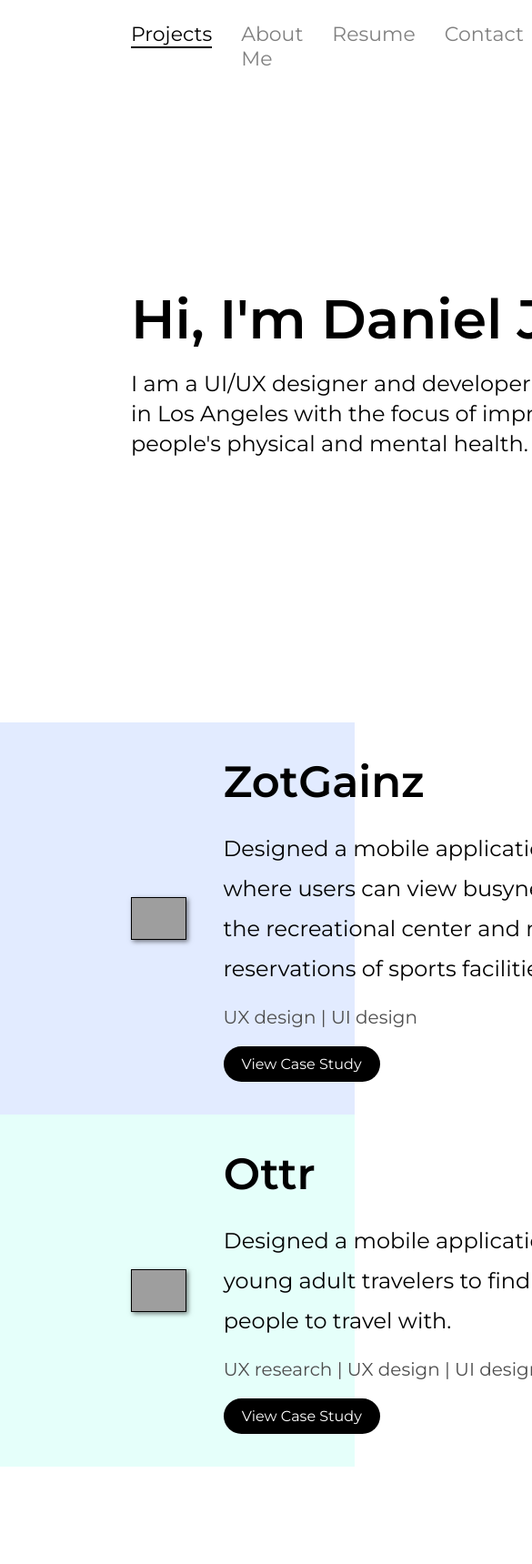
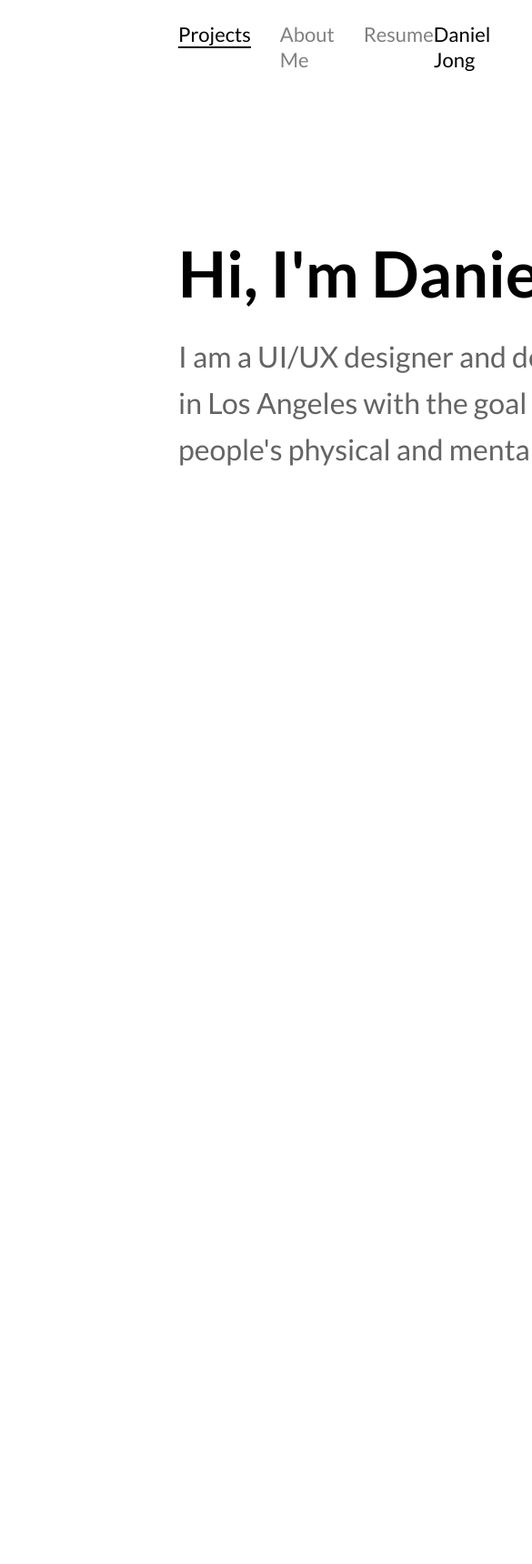
Before and after one commit to danielj1415/UI-UX-Portfolio, a website: page index.html in a window 390 px wide. Shown: the top 1719 px of the page at 91% size, 585 px wide, since content can reach past the window. After the commit the page ends 844 px from the top, so only its background shows below. Drawn offline with Linux system fonts and the light colour scheme; grey boxes are pictures that could not be loaded.

Commit message:
made changes

```diff
--- a/app.css
+++ b/app.css
@@ -11,8 +11,8 @@ header {
   justify-content: space-between;
   align-items: center;
   padding-top: 24px;
-  padding-left: 144px;
-  padding-right: 144px;
+  padding-left: 196px;
+  padding-right: 196px;
   padding-bottom: 12px;
 }
 
@@ -28,19 +28,25 @@ nav ul {
 }
 
 .fold{
-  margin-left: 144px;
-  margin-right: 144px;
+  margin-left: 196px;
+  margin-right: 196px;
+}
+
+.DanielJong
+{
+  font-size: 22px;
 }
 
 .name{
   color: black;
-  font-family: "Montserrat";
+  font-family: "Lato", sans-serif;
   font-size: 22px;
 }
 
 .list-wrapper{
   display:flex;
   align-items:flex-end;
+
 }
 
 nav li {
@@ -54,7 +60,7 @@ nav li:last-child{
 nav a {
   color: #000;
   text-decoration: none;
-  font-family: "Montserrat";
+  font-family: "Lato", sans-serif;
 }
 
 h1 {
@@ -69,10 +75,10 @@ main{
 
 .projectsBackgroundZotGainz{
   background-color: rgb(226, 235, 255);
-  margin-left: -144px;
-  margin-right: -144px;
-  padding-left: 144px;
-  padding-right: 144px;
+  margin-left: -196px;
+  margin-right: -196px;
+  padding-left: 196px;
+  padding-right: 196px;
   padding-top: 36px;
 
   padding-bottom: 36px;
@@ -80,10 +86,10 @@ main{
 
 .projectsBackgroundOttr{
   background-color: rgb(229, 255, 250);
-  margin-left: -144px;
-  margin-right: -144px;
-  padding-left: 144px;
-  padding-right: 144px;
+  margin-left: -196px;
+  margin-right: -196px;
+  padding-left: 196px;
+  padding-right: 196px;
   padding-top: 36px;
   padding-bottom: 36px;
 }
@@ -98,8 +104,8 @@ main{
 }
 
 .model{
-  height: 600px;
-  width: 600px;
+  height:65vh;
+  width: 65vw;
   padding-left: 72px;
 }
 
@@ -114,13 +120,14 @@ main{
 }
 
 .bold{
-  font-family: "Montserrat";
+  font-family: "lato", sans-serif;
   font-weight: bold;
-  font-size: 60px;
+  font-size: 70px;
 }
 .medium{
-  font-family: "Montserrat";
-  font-size: 24px;
+  font-family: "Lato", sans-serif;
+  font-size: 32px;
+  color: rgb(100, 100, 100);
 }
 
 .wrapper {
@@ -182,11 +189,11 @@ main{
 
 .projects p{
   margin-top: 0;
-  margin-left: 10%;
+  margin-left: 20%;
 }
 
 .projects a{
-  margin-left: 10%;
+  margin-left: 20%;
 }
 
 .project-text h2 {
@@ -200,21 +207,21 @@ main{
 }
 
 .projectsTitle{
-  font-family: "Montserrat";
+  font-family: "Lato", sans-serif;
   font-size: 48px;
   font-weight: bold;
   margin-bottom: 30px;
 }
 
 .projectsDescription{
-  font-family: "Montserrat";
+  font-family: "Lato", sans-serif;
   font-size: 24px;
   margin-bottom: 15px;
 
 }
 
 .projectsRoles{
-  font-family: "Montserrat";
+  font-family: "Lato", sans-serif;
   font-size: 20px;
   color: #4d4d4d;
   padding-top: 12px;
@@ -226,7 +233,7 @@ main{
   background-color: rgb(0, 0, 0);
   color: #fff;
   text-decoration: none;
-  font-family: "Montserrat";
+  font-family: "Lato", sans-serif;
   border-radius: 30px;
 }
 
@@ -239,7 +246,7 @@ main{
 }
 
 .contact-form {
-  font-family: 'Montserrat', sans-serif;
+  font-family: 'Lato', sans-serif;
   font-weight: bold;
   max-width: 500px;
   margin: 0 auto;
@@ -286,15 +293,15 @@ main{
 
 
 @font-face {
-  font-family: 'Montserrat';
-  src: url('assets/Montserrat-Regular.ttf') format('truetype');
+  font-family: 'Lato';
+  src: url('assets/Lato-Regular.ttf') format('truetype');
   font-weight: normal;
   font-style: normal;
 }
 
 @font-face {
-  font-family: 'Montserrat';
-  src: url('assets/Montserrat-SemiBold.ttf') format('truetype');
+  font-family: 'Lato';
+  src: url('assets/Lato-Bold.ttf') format('truetype');
   font-weight: bold;
   font-style: normal;
 }
--- a/index.html
+++ b/index.html
@@ -14,16 +14,14 @@
               <li class = "headertext"><a href="#">Projects</a></li>
               <li class = "headertext grayed-out"><a href="#" class = "grayed-out">About Me</a></li>
               <li class = "headertext grayed-out"><a href="assets/Daniel Jong Resume.pdf" class = "grayed-out">Resume</a></li>
-              <li class = "headertext grayed-out"><a href="#" class = "grayed-out">Contact</a></li>
+              <!--<li class = "headertext grayed-out"><a href="#" class = "grayed-out">Contact</a></li>-->
             </ul>
           </nav>
         </div>
-
         <nav>
           <ul>
-            <li><a href="https://github.com/danielj1415"><img src="assets/Github.svg" alt="GitHub" class="icon"></a></li>
-            <li><a href="https://www.linkedin.com/in/daniel-jong-002891209/"><img src="assets/LinkedIn.svg" alt="LinkedIn" class="icon"></a></li>
-            <li><a href="mailto:danielj1415@gmail.com"><img src="assets/Mail.svg" alt="Mail To" class="icon lastIcon"></a></li>
+            <li class = "DanielJong"><a href=""index.html">Daniel Jong</a></li>
+
           </ul>
         </nav>
 
@@ -31,65 +29,20 @@
     </header>
     <main class = "fold">
       <div class = "wrapper">
-        <div class="right">
-          <p class="bold top">Hi, I'm Daniel Jong!</p>
-          <p class="medium bottom" style="margin-top: -40px;">I am a UI/UX designer and developer based</p>
-          <p class="medium bottom">in Los Angeles with the focus of improving</p>
-          <p class="medium bottom">people's physical and mental health.</p>
-        </div>
-        <div class = "left model"><canvas id="canvas3d"></canvas></div>
-      <div>
-      <!--<div style="border-top: 2px solid black;"></div>-->
-      <div class = "spacer"></div>
-
-      <div class = "projectsBackgroundZotGainz">
-        <div class = "projects">
-          <img src = "assets/Zotgainz.svg" class = "projectsImage">
-          <div>
-            <p class = "projectsTitle">ZotGainz</p>
-            <p class = "projectsDescription">Designed a mobile application </p>
-            <p class = "projectsDescription">where users can view busyness of</p>
-            <p class = "projectsDescription">the recreational center and make</p>
-            <p class = "projectsDescription">reservations of sports facilities.</p>
-            <p class = "projectsRoles">UX design | UI design</p>
-            <a href="https://example.com" class="button">View Case Study</a>
+        <div class = "content">
+          <div class="right">
+            <p class="bold top">Hi, I'm Daniel Jong!</p>
+            <p class="medium bottom" style="margin-top: -40px;">I am a UI/UX designer and developer based</p>
+            <p class="medium bottom">in Los Angeles with the goal of improving</p>
+            <p class="medium bottom">people's physical and mental health.</p>
           </div>
-          <!--<div><img src = "assets/Ottr.svg" class = "projectsImage"></div>-->
+          <div class = "left model"><canvas id="canvas3d"></canvas></div>
         </div>
       </div>
-      <div class = "projectsBackgroundOttr">
+      <!--<div style="border-top: 2px solid black;"></div>-->
 
-        <div class = "projects">
-          <img src = "assets/Ottr.svg" class = "projectsImage">
-          <div>
-            <p class = "projectsTitle">Ottr</p>
-            <p class = "projectsDescription">Designed a mobile application for</p>
-            <p class = "projectsDescription">young adult travelers to find </p>
-            <p class = "projectsDescription">people to travel with.</p>
-            <p class = "projectsRoles">UX research | UX design | UI design</p>
-            <a href="https://example.com" class="button">View Case Study</a>
-          </div>
-          <!--<div><img src = "assets/Ottr.svg" class = "projectsImage"></div>-->
-        </div>
-      </div>
-      <div class = "spacer"></div>
-      <div class="contact-form">
-        <h2>Contact Me</h2>
-        <form action="https://formsubmit.co/danielj1415@gmail.com" method="POST">
-          <input type="hidden" name="_next" value="https://yourwebsite.com/thank-you.html" />
 
-          <label for="name">Name:</label>
-          <input type="text" id="name" name="name" required>
 
-          <label for="email">Email:</label>
-          <input type="email" id="email" name="email" required>
-
-          <label for="message">Message:</label>
-          <textarea id="message" name="message" required></textarea>
-
-          <button type="submit">Send Message</button>
-        </form>
-      </div>
     </main>
 
     <script
```
Also changed, not shown: assets/Lato-Bold.ttf (added), assets/Lato-Light.ttf (added), assets/Lato-Regular.ttf (added), assets/LeagueSpartan-Bold.ttf (deleted), assets/LeagueSpartan-Regular.ttf (deleted), assets/Lyon Bold.ttf (deleted), assets/Lyon-Regular.ttf (deleted).
